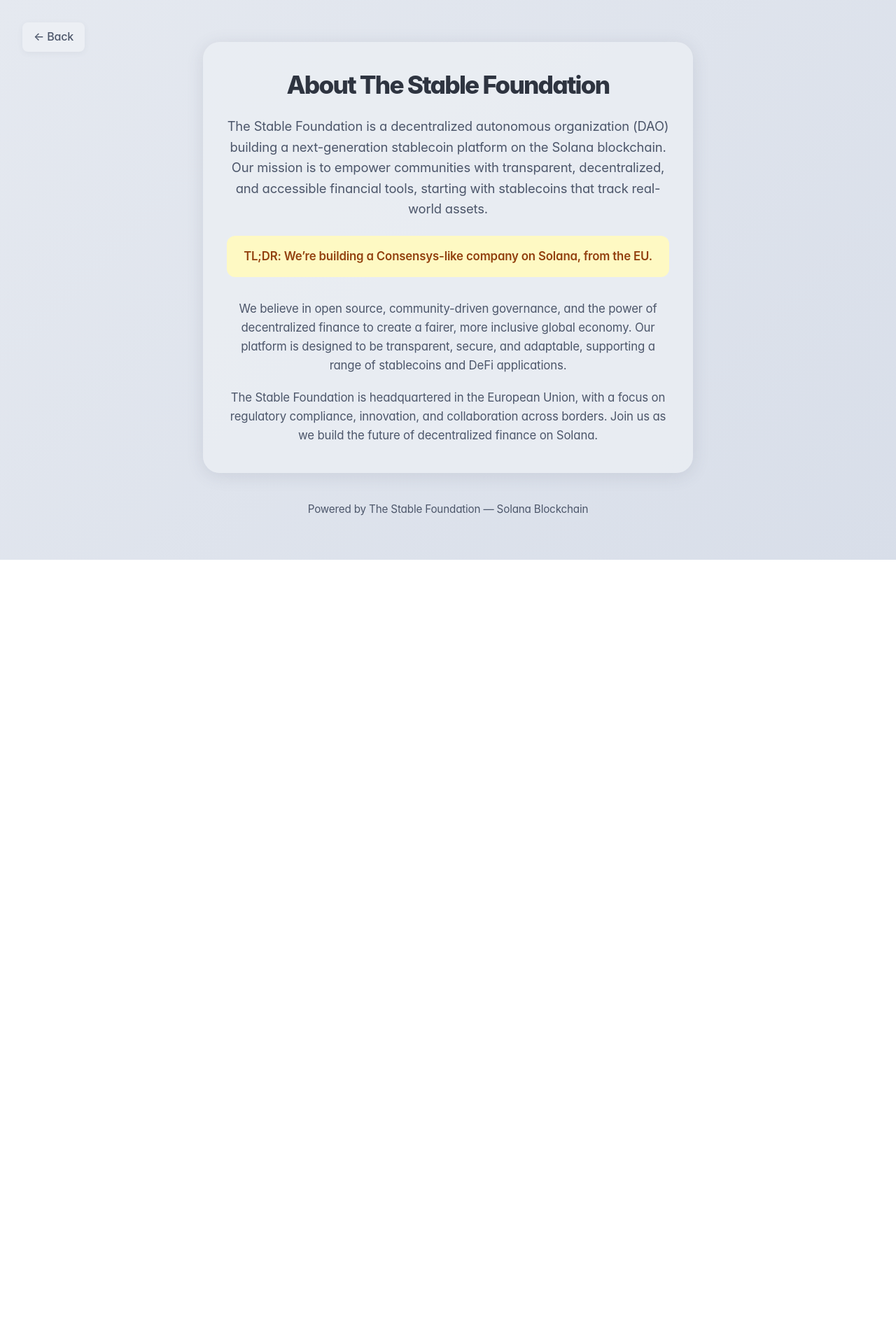
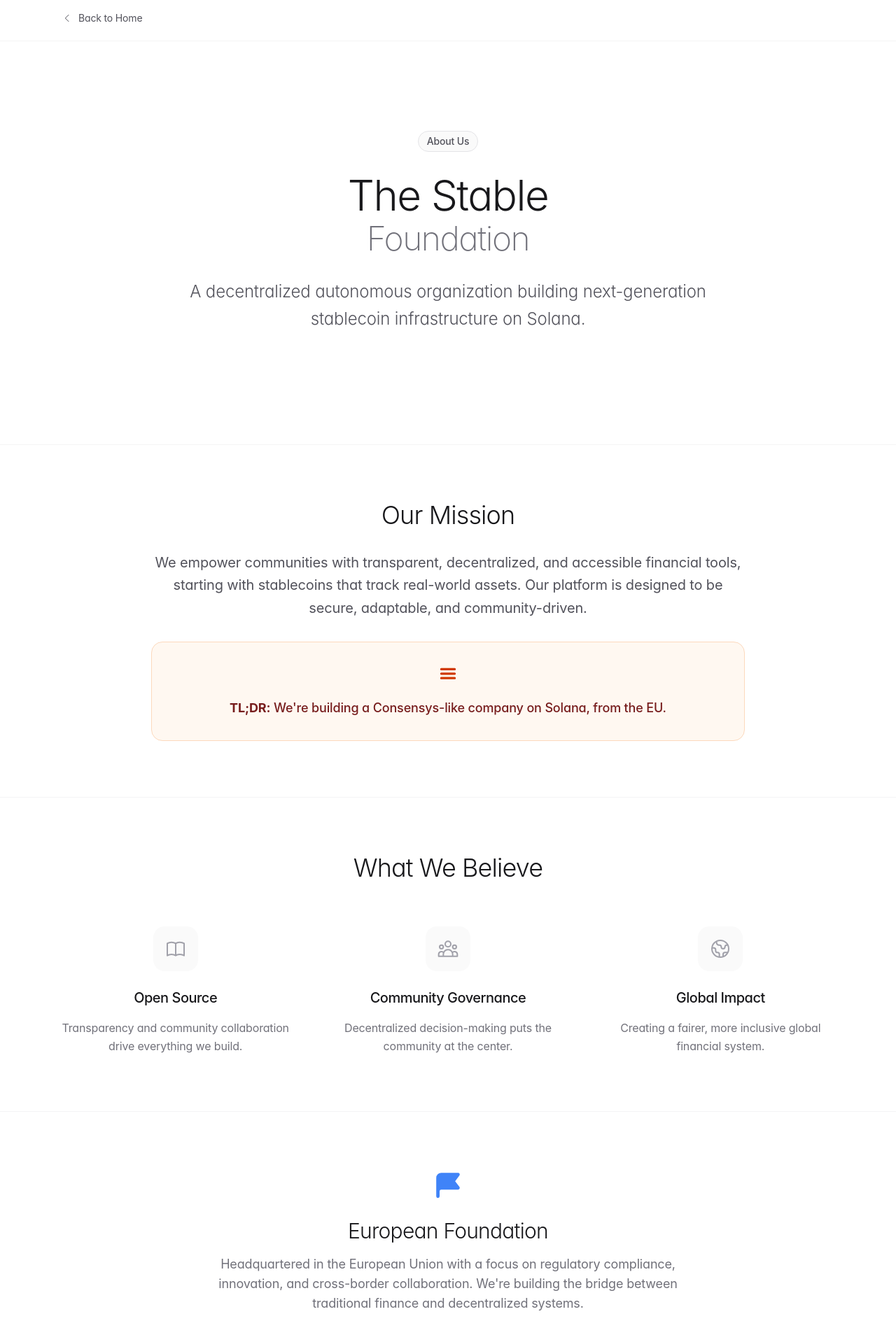
Before and after one commit to TheStableFoundation/bach-money, a Next.js app: page /about in a window 1280 px wide. Shown: the top 1908 px of the page at 70% size. Before the commit the page ends 800 px from the top, so only its background shows below. Built offline with nearby package versions, Linux system fonts and the light colour scheme.

Commit message:
Redesign About page with modern layout and Tailwind styles

```diff
--- a/app/about/page.tsx
+++ b/app/about/page.tsx
@@ -1,84 +1,189 @@
-"use client";
-import { useRouter } from "next/navigation";
-import React from "react";
+import Link from "next/link"
+import Footer from "../../components/Layout/Footer"
 
 export default function AboutPage() {
-  const router = useRouter();
   return (
-    <main
-      style={{
-        minHeight: "100vh",
-        background: "linear-gradient(135deg, #e5e9f0 0%, #d8dee9 100%)",
-        display: "flex",
-        flexDirection: "column",
-        alignItems: "center",
-        justifyContent: "center",
-        fontFamily: "'Inter', 'Helvetica Neue', Arial, sans-serif",
-        color: "#2e3440",
-        padding: "2rem",
-      }}
-    >
-      <button
-        onClick={() => router.push("/")}
-        style={{
-          position: "absolute",
-          left: 32,
-          top: 32,
-          background: "#eceff4",
-          color: "#4c566a",
-          border: "none",
-          borderRadius: "0.5rem",
-          padding: "0.5rem 1rem",
-          fontWeight: 500,
-          cursor: "pointer",
-          boxShadow: "0 2px 8px 0 #4c566a11",
-          transition: "background 0.2s",
-          zIndex: 10,
-        }}
-      >
-        ← Back
-      </button>
-      <div
-        style={{
-          background: "#eceff4cc",
-          borderRadius: "1.5rem",
-          boxShadow: "0 4px 24px 0 #4c566a22",
-          padding: "2.5rem 2rem",
-          maxWidth: 700,
-          width: "100%",
-          textAlign: "center",
-        }}
-      >
-        <h1 style={{ fontSize: "2.2rem", fontWeight: 800, marginBottom: "1.5rem" }}>
-          About The Stable Foundation
-        </h1>
-        <p style={{ fontSize: "1.15rem", color: "#4c566a", marginBottom: "1.5rem" }}>
-          The Stable Foundation is a decentralized autonomous organization (DAO) building a next-generation stablecoin platform on the Solana blockchain. Our mission is to empower communities with transparent, decentralized, and accessible financial tools, starting with stablecoins that track real-world assets.
-        </p>
-        <div
-          style={{
-            background: "#fef9c3",
-            color: "#92400e",
-            borderRadius: "0.75rem",
-            padding: "1rem 1.5rem",
-            fontWeight: 600,
-            margin: "0 auto 2rem auto",
-            display: "inline-block",
-            fontSize: "1.05rem",
-          }}
-        >
-          TL;DR: We’re building a Consensys-like company on Solana, from the EU.
+    <>
+      {/* Header with back navigation */}
+      <section className="border-b border-gray-100 dark:border-gray-800">
+        <div className="mx-auto max-w-6xl px-4 py-4 sm:px-6">
+          <Link
+            href="/"
+            className="inline-flex items-center gap-2 rounded-lg px-3 py-2 text-sm text-gray-600 transition-colors hover:bg-gray-50 hover:text-gray-900 sm:px-0 sm:py-0 sm:hover:bg-transparent dark:text-gray-400 dark:hover:bg-gray-800/50 dark:hover:text-white"
+          >
+            <svg className="h-4 w-4" fill="none" stroke="currentColor" viewBox="0 0 24 24">
+              <path strokeLinecap="round" strokeLinejoin="round" strokeWidth={1.5} d="M15 19l-7-7 7-7" />
+            </svg>
+            Back to Home
+          </Link>
         </div>
-        <p style={{ fontSize: "1.05rem", color: "#4c566a", marginBottom: "1.2rem" }}>
-          We believe in open source, community-driven governance, and the power of decentralized finance to create a fairer, more inclusive global economy. Our platform is designed to be transparent, secure, and adaptable, supporting a range of stablecoins and DeFi applications.
-        </p>
-        <p style={{ fontSize: "1.05rem", color: "#4c566a" }}>
-          The Stable Foundation is headquartered in the European Union, with a focus on regulatory compliance, innovation, and collaboration across borders. Join us as we build the future of decentralized finance on Solana.
-        </p>
-      </div>
-      <footer style={{ marginTop: "2.5rem", color: "#4c566a", fontSize: "0.95rem", padding: "0 1rem" }}>
-        Powered by The Stable Foundation &mdash; Solana Blockchain
-      </footer>
-    </main>
-  );
+      </section>
+
+      {/* Hero section */}
+      <section className="py-16 sm:py-24 md:py-32">
+        <div className="mx-auto max-w-6xl px-4 sm:px-6">
+          <div className="mx-auto max-w-4xl text-center">
+            <div className="mb-6 sm:mb-8">
+              <span className="inline-block rounded-full border border-gray-200 bg-gray-50 px-3 py-1 text-xs font-medium text-gray-600 sm:text-sm dark:border-gray-800 dark:bg-gray-900/50 dark:text-gray-400">
+                About Us
+              </span>
+            </div>
+
+            <h1 className="mb-6 text-4xl font-light tracking-tight text-gray-900 sm:mb-8 sm:text-5xl md:text-6xl dark:text-white">
+              The Stable
+              <span className="mt-1 block text-3xl font-extralight text-gray-500 sm:mt-2 sm:text-4xl md:text-5xl dark:text-gray-400">
+                Foundation
+              </span>
+            </h1>
+
+            <p className="mx-auto mb-8 max-w-3xl text-lg leading-relaxed font-light text-gray-600 sm:text-xl md:text-2xl dark:text-gray-300">
+              A decentralized autonomous organization building next-generation stablecoin infrastructure on Solana.
+            </p>
+          </div>
+        </div>
+      </section>
+
+      {/* Mission section */}
+      <section className="border-t border-gray-100 py-16 sm:py-20 dark:border-gray-800">
+        <div className="mx-auto max-w-4xl px-4 sm:px-6">
+          <div className="text-center">
+            <h2 className="mb-8 text-2xl font-light text-gray-900 sm:text-3xl md:text-4xl dark:text-white">
+              Our Mission
+            </h2>
+            <div className="space-y-8">
+              <p className="text-lg leading-relaxed text-gray-600 sm:text-xl dark:text-gray-300">
+                We empower communities with transparent, decentralized, and accessible financial tools, starting with
+                stablecoins that track real-world assets. Our platform is designed to be secure, adaptable, and
+                community-driven.
+              </p>
+
+              <div className="rounded-2xl border border-orange-200 bg-orange-50 p-6 sm:p-8 dark:border-orange-800/30 dark:bg-orange-900/10">
+                <div className="mb-4">
+                  <svg
+                    className="mx-auto h-8 w-8 text-orange-600 dark:text-orange-400"
+                    fill="currentColor"
+                    viewBox="0 0 20 20"
+                  >
+                    <path
+                      fillRule="evenodd"
+                      d="M3 4a1 1 0 011-1h12a1 1 0 110 2H4a1 1 0 01-1-1zm0 4a1 1 0 011-1h12a1 1 0 110 2H4a1 1 0 01-1-1zm0 4a1 1 0 011-1h12a1 1 0 110 2H4a1 1 0 01-1-1z"
+                      clipRule="evenodd"
+                    />
+                  </svg>
+                </div>
+                <p className="text-lg font-medium text-orange-900 dark:text-orange-100">
+                  <strong>TL;DR:</strong> We're building a Consensys-like company on Solana, from the EU.
+                </p>
+              </div>
+            </div>
+          </div>
+        </div>
+      </section>
+
+      {/* Values section */}
+      <section className="border-t border-gray-100 py-16 sm:py-20 dark:border-gray-800">
+        <div className="mx-auto max-w-6xl px-4 sm:px-6">
+          <div className="text-center">
+            <h2 className="mb-12 text-2xl font-light text-gray-900 sm:mb-16 sm:text-3xl md:text-4xl dark:text-white">
+              What We Believe
+            </h2>
+
+            <div className="grid gap-8 sm:grid-cols-2 sm:gap-12 lg:grid-cols-3 lg:gap-16">
+              <div className="group text-center">
+                <div className="mb-4 inline-flex h-14 w-14 items-center justify-center rounded-2xl bg-gray-50 text-gray-400 transition-colors group-hover:bg-gray-100 sm:mb-6 sm:h-16 sm:w-16 dark:bg-gray-900/50 dark:group-hover:bg-gray-800/50">
+                  <svg className="h-7 w-7 sm:h-8 sm:w-8" fill="none" stroke="currentColor" viewBox="0 0 24 24">
+                    <path
+                      strokeLinecap="round"
+                      strokeLinejoin="round"
+                      strokeWidth={1.5}
+                      d="M12 6.253v13m0-13C10.832 5.477 9.246 5 7.5 5S4.168 5.477 3 6.253v13C4.168 18.477 5.754 18 7.5 18s3.332.477 4.5 1.253m0-13C13.168 5.477 14.754 5 16.5 5c1.746 0 3.332.477 4.5 1.253v13C19.832 18.477 18.246 18 16.5 18c-1.746 0-3.332.477-4.5 1.253"
+                    />
+                  </svg>
+                </div>
+                <h3 className="mb-3 text-lg font-medium text-gray-900 sm:mb-4 sm:text-xl dark:text-white">
+                  Open Source
+                </h3>
+                <p className="text-sm leading-relaxed text-gray-500 sm:text-base dark:text-gray-400">
+                  Transparency and community collaboration drive everything we build.
+                </p>
+              </div>
+
+              <div className="group text-center">
+                <div className="mb-4 inline-flex h-14 w-14 items-center justify-center rounded-2xl bg-gray-50 text-gray-400 transition-colors group-hover:bg-gray-100 sm:mb-6 sm:h-16 sm:w-16 dark:bg-gray-900/50 dark:group-hover:bg-gray-800/50">
+                  <svg className="h-7 w-7 sm:h-8 sm:w-8" fill="none" stroke="currentColor" viewBox="0 0 24 24">
+                    <path
+                      strokeLinecap="round"
+                      strokeLinejoin="round"
+                      strokeWidth={1.5}
+                      d="M17 20h5v-2a3 3 0 00-5.356-1.857M17 20H7m10 0v-2c0-.656-.126-1.283-.356-1.857M7 20H2v-2a3 3 0 015.356-1.857M7 20v-2c0-.656.126-1.283.356-1.857m0 0a5.002 5.002 0 019.288 0M15 7a3 3 0 11-6 0 3 3 0 016 0zm6 3a2 2 0 11-4 0 2 2 0 014 0zM7 10a2 2 0 11-4 0 2 2 0 014 0z"
+                    />
+                  </svg>
+                </div>
+                <h3 className="mb-3 text-lg font-medium text-gray-900 sm:mb-4 sm:text-xl dark:text-white">
+                  Community Governance
+                </h3>
+                <p className="text-sm leading-relaxed text-gray-500 sm:text-base dark:text-gray-400">
+                  Decentralized decision-making puts the community at the center.
+                </p>
+              </div>
+
+              <div className="group text-center sm:col-span-2 lg:col-span-1">
+                <div className="mb-4 inline-flex h-14 w-14 items-center justify-center rounded-2xl bg-gray-50 text-gray-400 transition-colors group-hover:bg-gray-100 sm:mb-6 sm:h-16 sm:w-16 dark:bg-gray-900/50 dark:group-hover:bg-gray-800/50">
+                  <svg className="h-7 w-7 sm:h-8 sm:w-8" fill="none" stroke="currentColor" viewBox="0 0 24 24">
+                    <path
+                      strokeLinecap="round"
+                      strokeLinejoin="round"
+                      strokeWidth={1.5}
+                      d="M3.055 11H5a2 2 0 012 2v1a2 2 0 002 2 2 2 0 012 2v2.945M8 3.935V5.5A2.5 2.5 0 0010.5 8h.5a2 2 0 012 2 2 2 0 104 0 2 2 0 012-2h1.064M15 20.488V18a2 2 0 012-2h3.064M21 12a9 9 0 11-18 0 9 9 0 0118 0z"
+                    />
+                  </svg>
+                </div>
+                <h3 className="mb-3 text-lg font-medium text-gray-900 sm:mb-4 sm:text-xl dark:text-white">
+                  Global Impact
+                </h3>
+                <p className="text-sm leading-relaxed text-gray-500 sm:text-base dark:text-gray-400">
+                  Creating a fairer, more inclusive global financial system.
+                </p>
+              </div>
+            </div>
+          </div>
+        </div>
+      </section>
+
+      {/* EU Focus section */}
+      <section className="border-t border-gray-100 py-16 sm:py-20 dark:border-gray-800">
+        <div className="mx-auto max-w-4xl px-4 text-center sm:px-6">
+          <div className="mb-6 sm:mb-8">
+            <svg
+              className="mx-auto mb-4 h-10 w-10 text-blue-500 sm:mb-6 sm:h-12 sm:w-12"
+              fill="currentColor"
+              viewBox="0 0 20 20"
+            >
+              <path
+                fillRule="evenodd"
+                d="M3 6a3 3 0 013-3h10a1 1 0 01.8 1.6L14.25 8l2.55 3.4A1 1 0 0116 13H6a1 1 0 00-1 1v3a1 1 0 11-2 0V6z"
+                clipRule="evenodd"
+              />
+            </svg>
+            <h2 className="mb-4 text-2xl font-light text-gray-900 sm:text-3xl dark:text-white">European Foundation</h2>
+            <p className="mx-auto mb-6 max-w-2xl text-base text-gray-500 sm:mb-8 sm:text-lg dark:text-gray-400">
+              Headquartered in the European Union with a focus on regulatory compliance, innovation, and cross-border
+              collaboration. We're building the bridge between traditional finance and decentralized systems.
+            </p>
+            <Link
+              href="/"
+              className="inline-flex w-full items-center justify-center gap-2 rounded-lg border border-gray-200 bg-white px-6 py-3 text-sm font-medium text-gray-700 transition-colors hover:bg-gray-50 sm:w-auto dark:border-gray-700 dark:bg-gray-900 dark:text-gray-300 dark:hover:bg-gray-800"
+            >
+              Explore Our Platform
+              <svg className="h-4 w-4" fill="none" stroke="currentColor" viewBox="0 0 24 24">
+                <path strokeLinecap="round" strokeLinejoin="round" strokeWidth={1.5} d="M9 5l7 7-7 7" />
+              </svg>
+            </Link>
+          </div>
+        </div>
+      </section>
+
+      <Footer />
+    </>
+  )
 }
```
